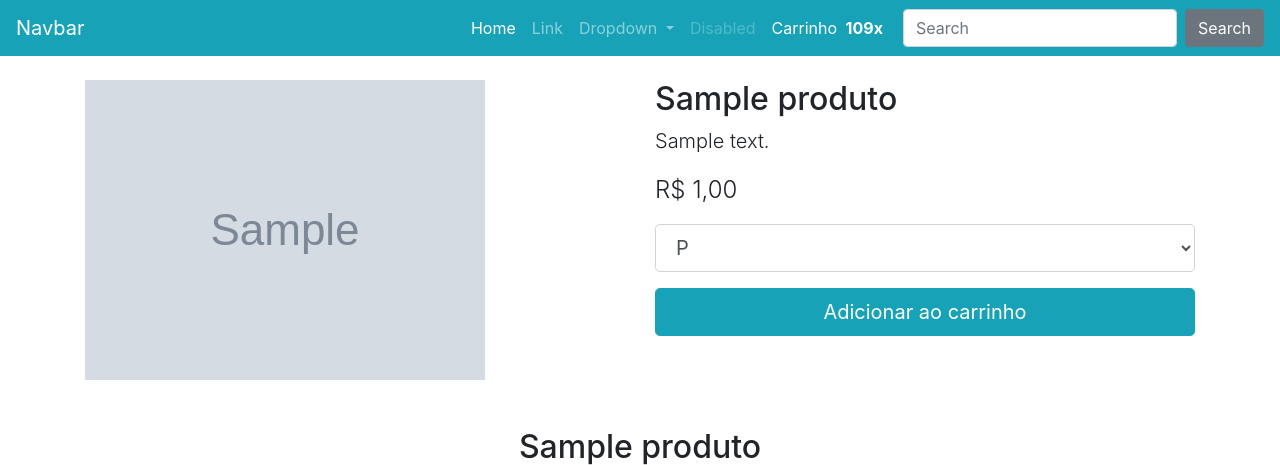
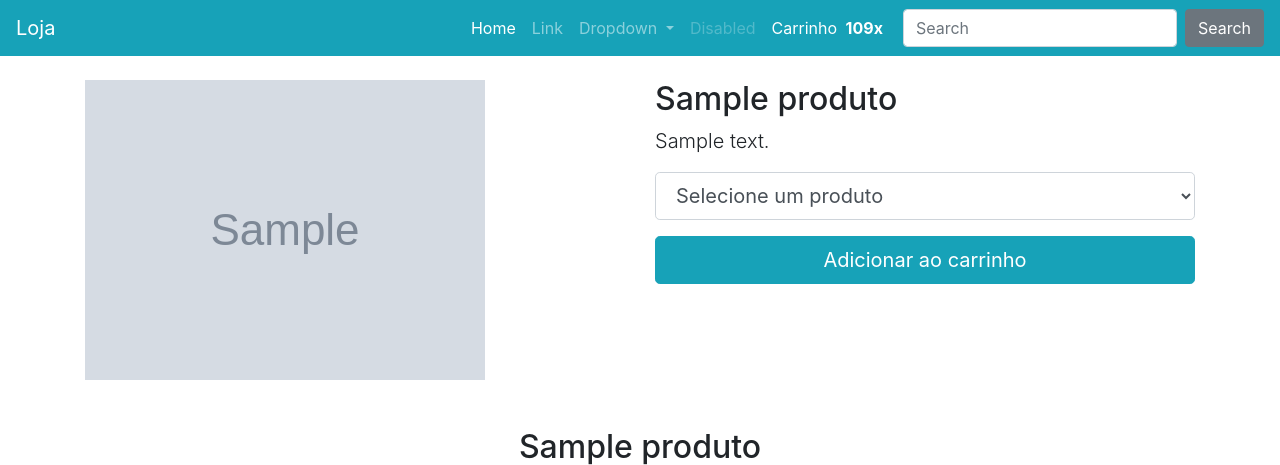
Before and after one commit to silviotmalmeida/projeto-loja-django, a Django app: a page that uses app/templates/base.html in a window 1280 px wide. Shown: the top 465 px of the page. Run offline with Django 4.2, Linux system fonts and the light colour scheme; tables that the repository leaves empty hold one stand-in row (values such as "Sample post"); grey boxes marked "Sample" are stand-in pictures; some libraries are stand-ins or nearby versions.

Commit message:
Implementacao ate metade da aula 10

```diff
--- a/app/produto/models.py
+++ b/app/produto/models.py
@@ -161,8 +161,13 @@ class Variacao(models.Model):
         # nome no plural
         verbose_name_plural = 'Variações'
 
-     # sobrescrevendo o método do django de salvar no BD
+    # sobrescrevendo o método do django de salvar no BD
     def save(self, *args, **kwargs):
+
+        # se o nome não foi inserido
+        if not self.nome:
+            # atribui o mesmo nome do produto
+            self.nome = self.id_produto.nome
 
         # se o preco_promocional não foi informado
         if not self.preco_promocional:
@@ -180,8 +185,16 @@ class Variacao(models.Model):
         # atualizando os preços do produto
         self.refreshProductPrice()
 
+    # sobrescrevendo o método do django de remover do BD
+    def delete(self, *args, **kwargs):
+
+        # utilizando as definições da superclasse para remover do BD
+        super().delete(*args, **kwargs)
+
+        # atualizando os preços do produto
+        self.refreshProductPrice()
+
     # método para atualização dos preços do produto baseado no menor preço promocional de suas variações
-
     def refreshProductPrice(self):
 
         # obtendo os dados do produto relativo à variação
@@ -218,5 +231,9 @@ class Variacao(models.Model):
             # altera o tipo do produto para simples
             produto.tipo = 'S'
 
+            # atribui os preços zerados ao produto
+            produto.preco_marketing = 0.00
+            produto.preco_marketing_promocional = 0.00
+
         # salva no BD
         produto.save()
--- a/app/produto/templates/produto/detail.html
+++ b/app/produto/templates/produto/detail.html
@@ -30,32 +30,36 @@
             <p class="lead">{{ produto.descricao_curta }}</p>
             <p class="lead">
 
-                <!-- se existir promoção, exibe o preço cortado e o preço promocional destacado -->
-                {% if produto.preco_marketing_promocional < produto.preco_marketing %}
-                    <!-- foram definidos ids para utilização de javascript na atualização dos preços  -->
-                    <span id="variation-preco" class="lead product-price">{{ produto.preco_marketing_promocional|currency_format }}</span>
-                    <span id="variation-preco-promocional"
-                        class="lead product-old-price text-muted">{{ produto.preco_marketing|currency_format }}</span>
+            <!-- inserindo o span do preço -->
+            <span id="variation-preco-promocional" class="lead product-price"></span>
 
-
-                <!-- senão, exibe o preço destacado  -->
-                {% else %}
-                    <!-- foram definidos ids para utilização de javascript na atualização dos preços -->
-                    <span id="variation-preco" class="lead product-price">{{ produto.preco_marketing|currency_format }}</span>
-
-                {% endif %}
+            <!-- inserindo o span do preço tachado -->
+            <span id="variation-preco" class="lead product-old-price text-muted"></span>
 
             </p>
 
-            <form action="/addtocart/" id="form-add-to-cart">
+            <form action="{% url 'produto:addcart' %}" id="form-add-to-cart">
                 <div class="form-group">
+
+
+                    <!-- inserindo as variações do produto -->
                     <select id="select-variacoes" name="vid" class="form-control form-control-lg">
-                        <option data-preco="R$ 59,90" data-preco-promocional="R$ 39,90" value="45">P
-                        </option>
-                        <option data-preco="R$ 51,90" data-preco-promocional="R$ 49,90" value="45">M
-                        </option>
-                        <option data-preco="R$ 52,90" data-preco-promocional="R$ 89,90" value="45">G
-                        </option>
+
+                            <!-- inserindo a opção default -->
+                            <option data-preco=""
+                                data-preco-promocional=""
+                                value="" selected="selected">{% if produto.tipo == 'S' %}Produto indisponível{% else %}Selecione um produto{% endif %}
+                            </option>
+
+                        <!-- iterando sobre o array de variações -->
+                        {% for variacao in produto.variacao_set.all %}
+
+                            <!-- inserindo as variações -->
+                            <option data-preco="{{ variacao.preco|currency_format }}"
+                                data-preco-promocional="{{ variacao.preco_promocional|currency_format }}"
+                                value="{{ variacao.id }}">{{ variacao.nome }}
+                            </option>
+                        {% endfor %}
                     </select>
                 </div>
 
--- a/app/produto/urls.py
+++ b/app/produto/urls.py
@@ -6,7 +6,8 @@ from . import views
 
 
 # definindo o nome do produto como namespace
-# app_name = 'produto'
+# deve ser utilizado o app_name:url_name
+app_name = 'produto'
 
 # definindo os endpoints do app
 urlpatterns = [
--- a/app/produto/views.py
+++ b/app/produto/views.py
@@ -1,10 +1,14 @@
 # importação default
-from django.shortcuts import render, redirect
+from django.http import HttpResponse
+from django.shortcuts import render, redirect, get_object_or_404
 
 # importando os tipos de views a serem utilizadas
 from django.views.generic.list import ListView
 from django.views.generic.detail import DetailView
 from django.views import View
+
+# importando as mensagens do django
+from django.contrib import messages
 
 # importando as models Produto e Variacao
 from .models import Produto, Variacao
@@ -45,7 +49,38 @@ class Detail(DetailView):
 
 # definindo a view AddCart
 class AddCart(View):
-    pass
+    def get(self, *args, **kwargs):
+
+        # obtendo o id da variação selecionada a partir da url
+        variacao_id = self.request.GET.get('vid')
+
+        # se o id da variação não estiver na requisição
+        if not variacao_id:
+
+            # obtendo a url da página que originou a requisição
+            if 'HTTP_REFERER' in self.request.META:
+                # se existir, popula a variável
+                origin_url = self.request.META['HTTP_REFERER']
+
+                # envia mensagem de erro
+                messages.error(self.request, 'Produto indisponível ou não selecionado!')
+
+            # senão
+            else:
+
+                # envia mensagem de erro
+                messages.error(self.request, 'Produto inválido!')
+
+                # popula com o endereço do início
+                origin_url = 'produto:list'
+
+            # redireciona para a página que originou a requisição
+            return redirect(origin_url)
+
+        # obtendo a variação selecionada, caso não exista retorna um 404
+        variacao = get_object_or_404(Variacao, id=variacao_id)
+
+        return HttpResponse(f'{variacao.id_produto} {variacao.nome}')
 
 
 # definindo a view RemoveCart
@@ -97,4 +132,4 @@ def loadtestdata(request):
                 estoque=random.randint(0, 100),)
 
     # redirecionando para a página de início
-    return redirect('list')
+    return redirect('produto:list')
--- a/app/templates/base.html
+++ b/app/templates/base.html
@@ -15,6 +15,9 @@
     {% include 'partials/_nav.html' %}
 
     <main class="container mt-4 mb-4">
+      <!-- carregando as mensagens definidas em partials/_messages.html -->
+      {% include 'partials/_messages.html' %}
+
       <!-- carregando o conteudo definido nos templates -->
       {% block content %}{% endblock %}
     </main>
--- a/app/templates/partials/_nav.html
+++ b/app/templates/partials/_nav.html
@@ -1,7 +1,7 @@
 <!-- arquivo parcial com o menu do template global do sistema -->
 
 <nav class="navbar navbar-dark bg-primary navbar-expand-lg">
-  <a class="navbar-brand" href="index.html">Navbar</a>
+  <a class="navbar-brand" href="{% url 'produto:list' %}">Loja</a>
   <button
     class="navbar-toggler"
     type="button"
--- a/app/templates/static/assets/custom/js/scripts.js
+++ b/app/templates/static/assets/custom/js/scripts.js
@@ -8,7 +8,7 @@
   // obtendo o span com o preço
   variation_preco = document.getElementById("variation-preco");
 
-  // obtendo o span com o preço promocional
+  // obtendo o span com o preço tachado
   variation_preco_promocional = document.getElementById(
     "variation-preco-promocional"
   );
@@ -28,18 +28,35 @@
     // atribui o preço baseado na variação selecionada
     preco = this.options[this.selectedIndex].getAttribute("data-preco");
 
+    // convertendo o preço para float
+    preco_float = preco.replace("R$ ", "").replace(",",".");
+    preco_float = Number.parseFloat(preco_float);
+
     // atribui o preço promocional baseado na variação selecionada
     preco_promocional = this.options[this.selectedIndex].getAttribute(
       "data-preco-promocional"
     );
 
-    // atualizando o span de preço
-    variation_preco.innerHTML = preco;
+    // convertendo o preço promocional para float
+    preco_promocional_float = preco_promocional.replace("R$ ", "").replace(",",".");
+    preco_promocional_float = Number.parseFloat(preco_promocional_float);
 
-    // se o span de preço promocional existir
-    if (variation_preco_promocional) {
-      // atualizando o span de preço promocional
+
+
+    // se o preço for maior que o preço promocional
+    if (preco_float > preco_promocional_float) {
+
+      // atualizando o span de preço
+      variation_preco.innerHTML = preco;
+      // atualizando o span de preço tachado
       variation_preco_promocional.innerHTML = preco_promocional;
+    }
+    else{
+
+      // atualizando o span de preço
+      variation_preco.innerHTML = "";
+      // atualizando o span de preço
+      variation_preco_promocional.innerHTML = preco;
     }
   });
 })();
```
